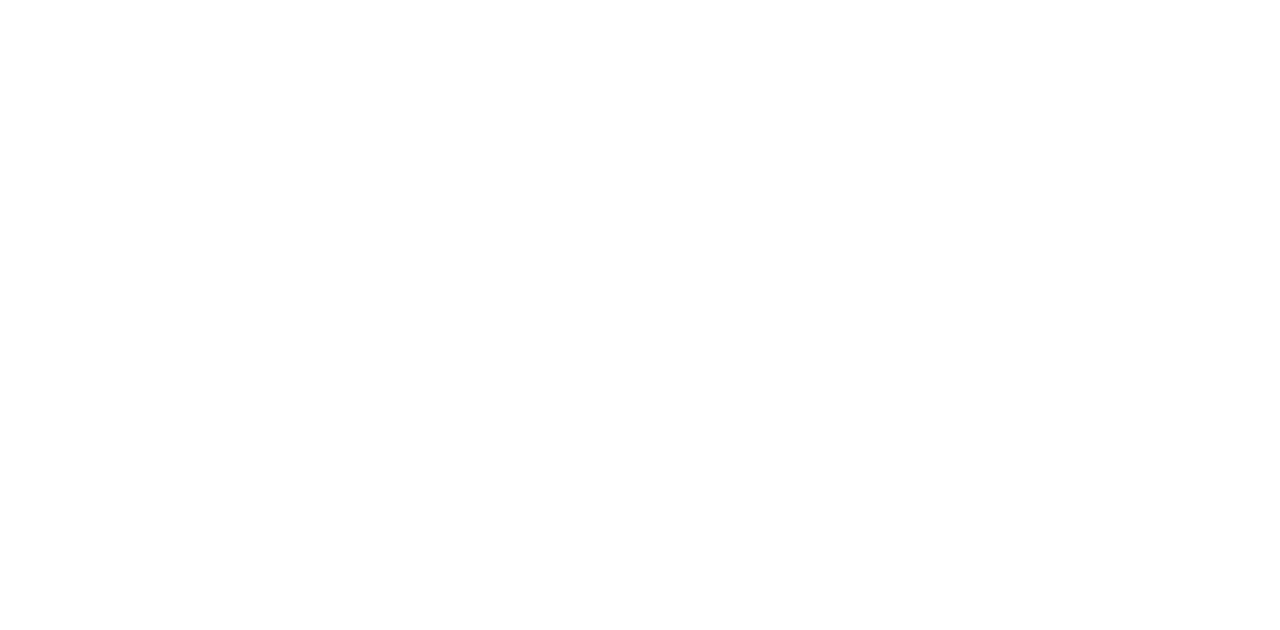
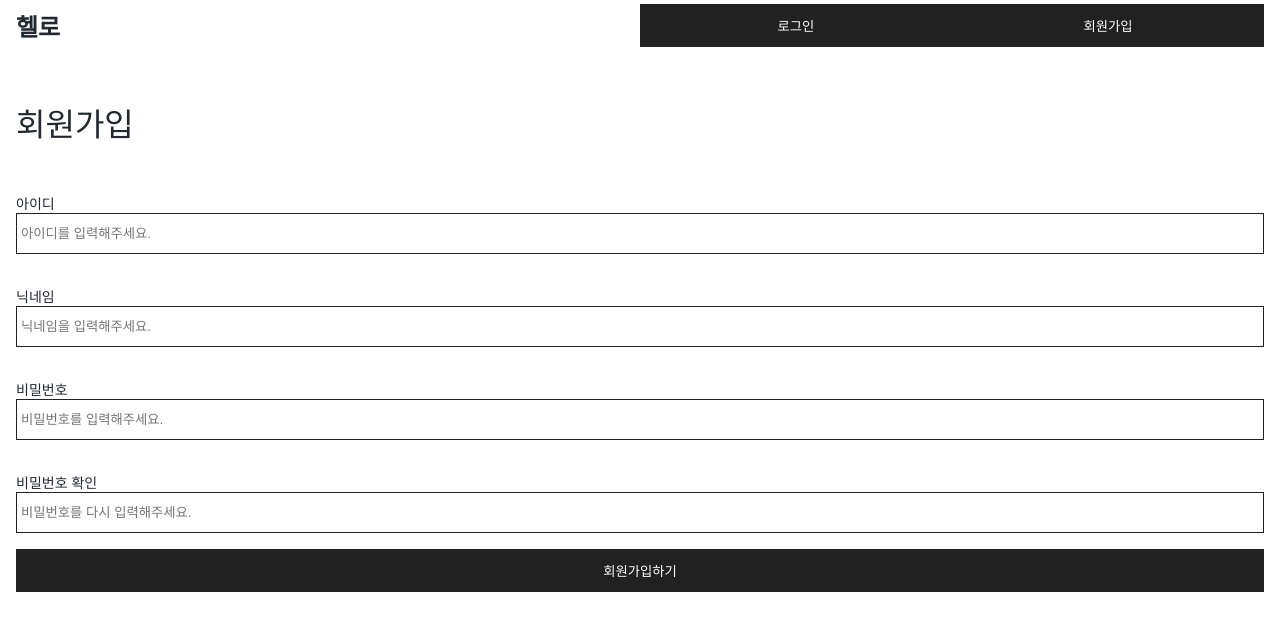
Before and after one commit to getupngo1/sparta-image-community, a React (Create React App) app: page /signup in a window 1280 px wide. Shown: the top 630 px of the page. Built offline with nearby package versions, Linux system fonts and the light colour scheme.

Commit message:
components updated

```diff
--- /dev/null
+++ b/src/components/Header.js
@@ -0,0 +1,23 @@
+import React from "react";
+import {Grid, Text, Button} from "../elements";
+
+const Header = (props) => {
+return (
+	<React.Fragment>
+        <Grid is_flex padding="4px 16px">
+            <Grid>
+                <Text margin="0px"size="24px" bold>헬로</Text>
+            </Grid>
+
+            <Grid is_flex>
+                <Button text="로그인"></Button>
+                <Button text="회원가입"></Button>
+            </Grid>
+        </Grid>
+    </React.Fragment>
+    )
+}
+
+Header.defaultProps = {}
+
+export default Header;
--- a/src/components/Post.js
+++ b/src/components/Post.js
@@ -1,7 +1,11 @@
 //Post.js
 import React from "react";
-import Grid from "../elements/Grid";
-import Image from "../elements/image";
+// import Grid from "../elements/Grid";
+// import Image from "../elements/image";
+// import Text from "../elements/Text";
+
+import {Grid, Image, Text} from "../elements"
+
 
 const Post =(props) =>{
 
@@ -9,23 +13,19 @@
         <React.Fragment>
             <Grid >
                 <Grid is_flex>
-
+                    <Image shape="circle" src={props.src}/>
+                    <Text bold>{props.user_info.user_name}</Text>
+                    <Text>{props.insert_dt}</Text>
                 </Grid>
                 <Grid padding = "16px">
-                    <Image shape="circle" src={props.src}/>
+                <Text>{props.contents}</Text>
                 </Grid>
                 <Grid>
                     <Image shape="rectangle" src ={props.src}/>
                 </Grid>
                 <Grid padding="16px">
-
+                    <Text bold>댓글 {props.Comment_cnt}개</Text>
                 </Grid>
-            <div>
-                user profile / user name / insert_dt
-            </div>
-            <div>contents</div>
-            <div>image</div>
-            <div>comment cnt</div>
             </Grid>
         </React.Fragment>
     )
--- /dev/null
+++ b/src/elements/Button.js
@@ -0,0 +1,31 @@
+import React from "react";
+import styled from "styled-components";
+
+const Button = (props) => {
+
+
+    const{text,_onClick} = props;
+
+    return(
+        <React.Fragment>
+            <ElButton onClick={_onClick}>{text}</ElButton>
+        </React.Fragment>
+    )
+}
+
+Button.defaultProps = {
+    text: "텍스트",
+    _onClick: () => {}
+}
+
+const ElButton = styled.button `
+    width: 100%;
+    background-color: #212121;
+    color: #ffffff;
+    padding: 12px 0px;
+    box-sizing: border-box;
+    border: none;
+
+`;
+
+export default Button;
--- /dev/null
+++ b/src/elements/Input.js
@@ -0,0 +1,39 @@
+import React from "react";
+import styled from "styled-components";
+import { Text, Grid } from "../elements";
+
+const Input = (props) => {
+
+    const{label, placeholder, _onChange} = props;
+
+    // const styles = {label: label, placeholder: placeholder, _onChange: _onChange}
+
+    return(
+        <React.Fragment>
+            <Grid>
+            <Text margin="0px">{label}</Text>
+            <ElInput placeholder={placeholder} onChange={_onChange}/>
+            </Grid>
+        </React.Fragment>
+    )
+}
+
+Input.defaultProps = {
+    label: '텍스트',
+    placeholder: '텍스트를 입력해주세요',
+    _onChange: () => {}
+
+}
+
+const ElInput = styled.input`
+    border: 1px solid #212121;
+    width: 100%;
+    padding: 12px 4px;
+    box-sizing :border-box;
+
+`;
+
+
+
+
+export default Input;
--- a/src/elements/Text.js
+++ b/src/elements/Text.js
@@ -0,0 +1,38 @@
+//PostList.js
+import React from "react";
+import styled from "styled-components";
+
+const Text = (props) => {
+    console.log(props)
+
+    const {bold, color, size, children, margin} = props;
+
+    const styles = {bold: bold, color: color, size: size, margin:margin};
+
+    return (
+        <P {...styles}>
+            {children}
+        </P>
+    )
+}
+
+Text.defaultProps = {
+    children: null,
+    bold: false,
+    color: '#222831',
+    size: '14px',
+    margin: false,
+
+}
+
+const P = styled.p`
+    color: ${(props) => props.color};
+    font-size: ${(props) => props.size};
+    font-weight: ${(props) => (props.bold? "600" : "400")};
+    ${(props) => (props.margin? `margin: ${props.margin};`: '')}`;
+
+
+
+
+
+export default Text;
--- /dev/null
+++ b/src/elements/index.js
@@ -0,0 +1,7 @@
+import Grid from "./Grid";
+import Image from "./image";
+import Text from "./Text";
+import Input from "./Input";
+import Button from "./Button";
+
+export{Grid, Image, Text, Input, Button};
--- /dev/null
+++ b/src/pages/Login.js
@@ -0,0 +1,32 @@
+import React from "react";
+import { Text, Input, Grid, Button} from "../elements";
+
+
+const Login = (props) => {
+
+    return(
+        <React.Fragment>
+            <Grid padding = "16px">
+                <Text size="32px" bold >로그인</Text>
+                <Grid padding="16px 0px">
+                    <Input label="아이디"
+                    placeholder="아이디를 입력해주세요."
+                    _onChange={()=>{console.log('아이디를 입력했어!')}}/>
+                </Grid>
+
+                <Grid padding ="16px 0px">
+                    <Input
+                    label="패스워드"
+                    placeholder="패스워드를 입력해주세요."
+                    _onChange={()=>{console.log('패스워드를 입력했어!')}}/>
+                </Grid>
+            <Button text="로그인하기" _onClick={()=>{console.log("로그인 했어!")}}></Button>
+            </Grid>
+
+
+        </React.Fragment>
+    )
+}
+
+
+export default Login;
--- /dev/null
+++ b/src/pages/Signup.js
@@ -0,0 +1,58 @@
+import React from "react";
+import { Grid, Text, Input, Button } from "../elements";
+
+const Signup = (props) => {
+  return (
+    <React.Fragment>
+      <Grid padding="16px">
+        <Text size="32px">회원가입</Text>
+
+        <Grid padding="16px 0px">
+          <Input
+            label="아이디"
+            placeholder="아이디를 입력해주세요."
+            _onChange={() => {
+              console.log("!!");
+            }}
+          />
+        </Grid>
+
+        <Grid padding="16px 0px">
+          <Input
+            label="닉네임"
+            placeholder="닉네임을 입력해주세요."
+            _onChange={() => {
+              console.log("!!");
+            }}
+          />
+        </Grid>
+
+        <Grid padding="16px 0px">
+          <Input
+            label="비밀번호"
+            placeholder="비밀번호를 입력해주세요."
+            _onChange={() => {
+              console.log("!!");
+            }}
+          />
+        </Grid>
+
+        <Grid padding="16px 0px">
+          <Input
+            label="비밀번호 확인"
+            placeholder="비밀번호를 다시 입력해주세요."
+            _onChange={() => {
+              console.log("!!");
+            }}
+          />
+        </Grid>
+
+        <Button text="회원가입하기"></Button>
+      </Grid>
+    </React.Fragment>
+  );
+};
+
+Signup.defaultProps = {};
+
+export default Signup;
--- a/src/shared/App.js
+++ b/src/shared/App.js
@@ -3,14 +3,25 @@
 
 import {BrowserRouter, Route} from "react-router-dom";
 import PostList from "../pages/PostList";
+import Login from '../pages/Login';
+import Signup from '../pages/Signup';
+
+import Header from '../components/Header';
+import {Grid} from "../elements";
+
 
 function App() {
 
   return (
     <React.Fragment>
+      <Grid>
+      <Header></Header>
       <BrowserRouter>
         <Route path = "/" exact component={PostList}/>
+        <Route path = "/login" exact component={Login}/>
+        <Route path = "/signup" exact component={Signup}/>
       </BrowserRouter>
+      </Grid>
     </React.Fragment>
   );
 }
```
